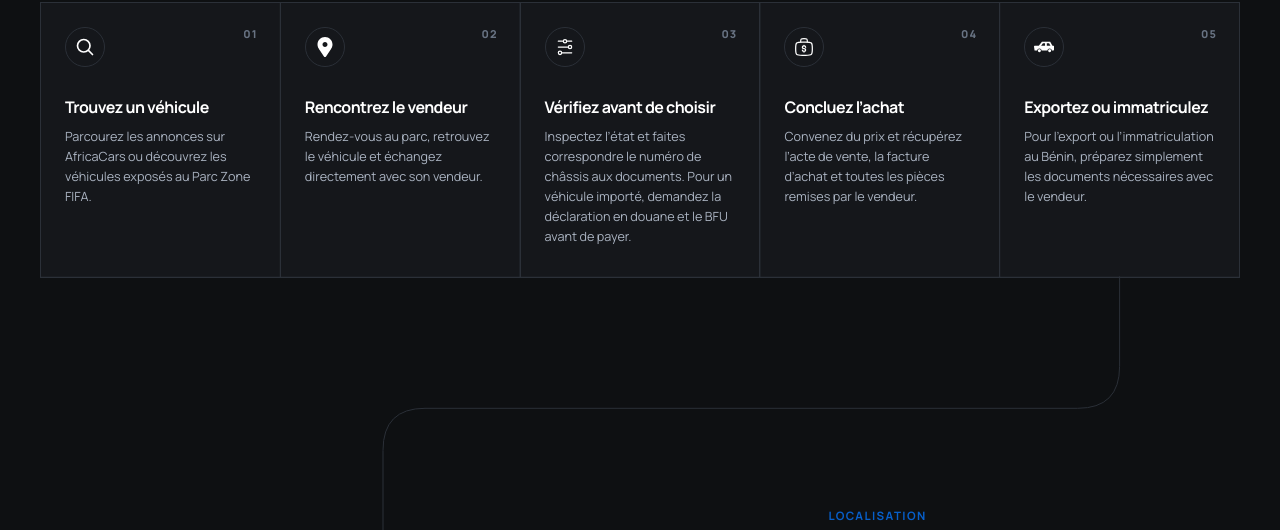
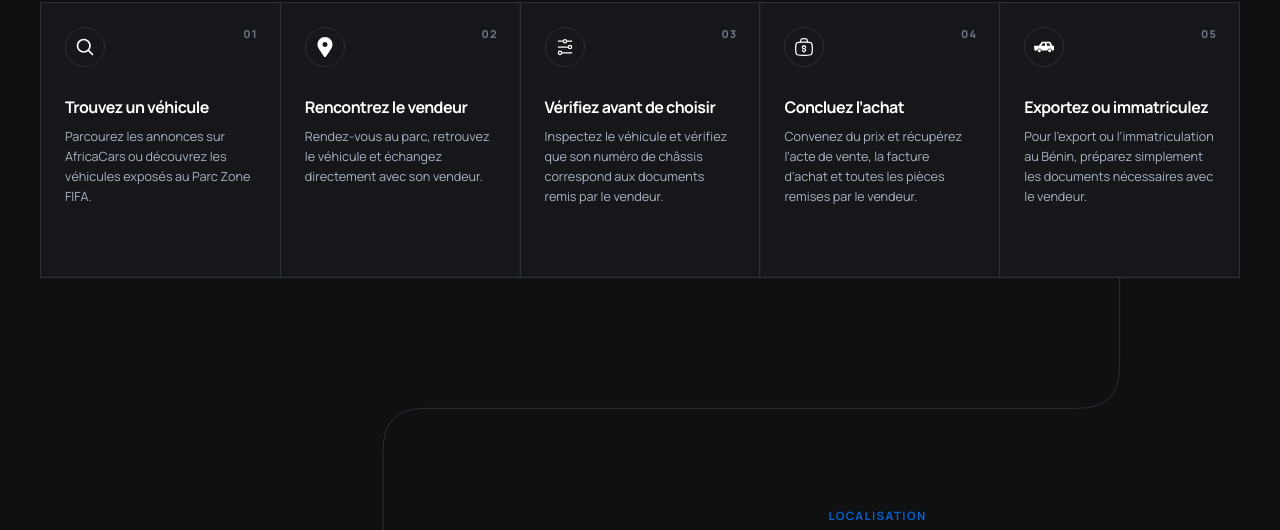
Before and after one commit to Mudy7/zonefifa, a plain HTML site: page index.html in a window 1280 px wide. Shown: the part 5260-5790 px from the top of the page. Drawn offline with Linux system fonts and the light colour scheme; no server answers; animation ran at ten frames a second.

Commit message:
fix: simplify vehicle document guidance

```diff
--- a/i18n.js
+++ b/i18n.js
@@ -140,8 +140,8 @@
     ],
     ["Vérifiez avant de choisir", "Check before you choose"],
     [
-      "Inspectez l’état et faites correspondre le numéro de châssis aux documents. Pour un véhicule importé, demandez la déclaration en douane et le BFU avant de payer.",
-      "Inspect its condition and match the chassis number to the documents. For an imported vehicle, request the customs declaration and BFU before paying.",
+      "Inspectez le véhicule et vérifiez que son numéro de châssis correspond aux documents remis par le vendeur.",
+      "Inspect the vehicle and check that its chassis number matches the documents provided by the seller.",
     ],
     ["Concluez l’achat", "Complete the purchase"],
     [
--- a/index.html
+++ b/index.html
@@ -892,9 +892,8 @@
               </span>
               <h3>Vérifiez avant de choisir</h3>
               <p>
-                Inspectez l’état et faites correspondre le numéro de châssis aux documents.
-                Pour un véhicule importé, demandez la déclaration en douane et le BFU avant
-                de payer.
+                Inspectez le véhicule et vérifiez que son numéro de châssis correspond aux
+                documents remis par le vendeur.
               </p>
             </li>
 
```
